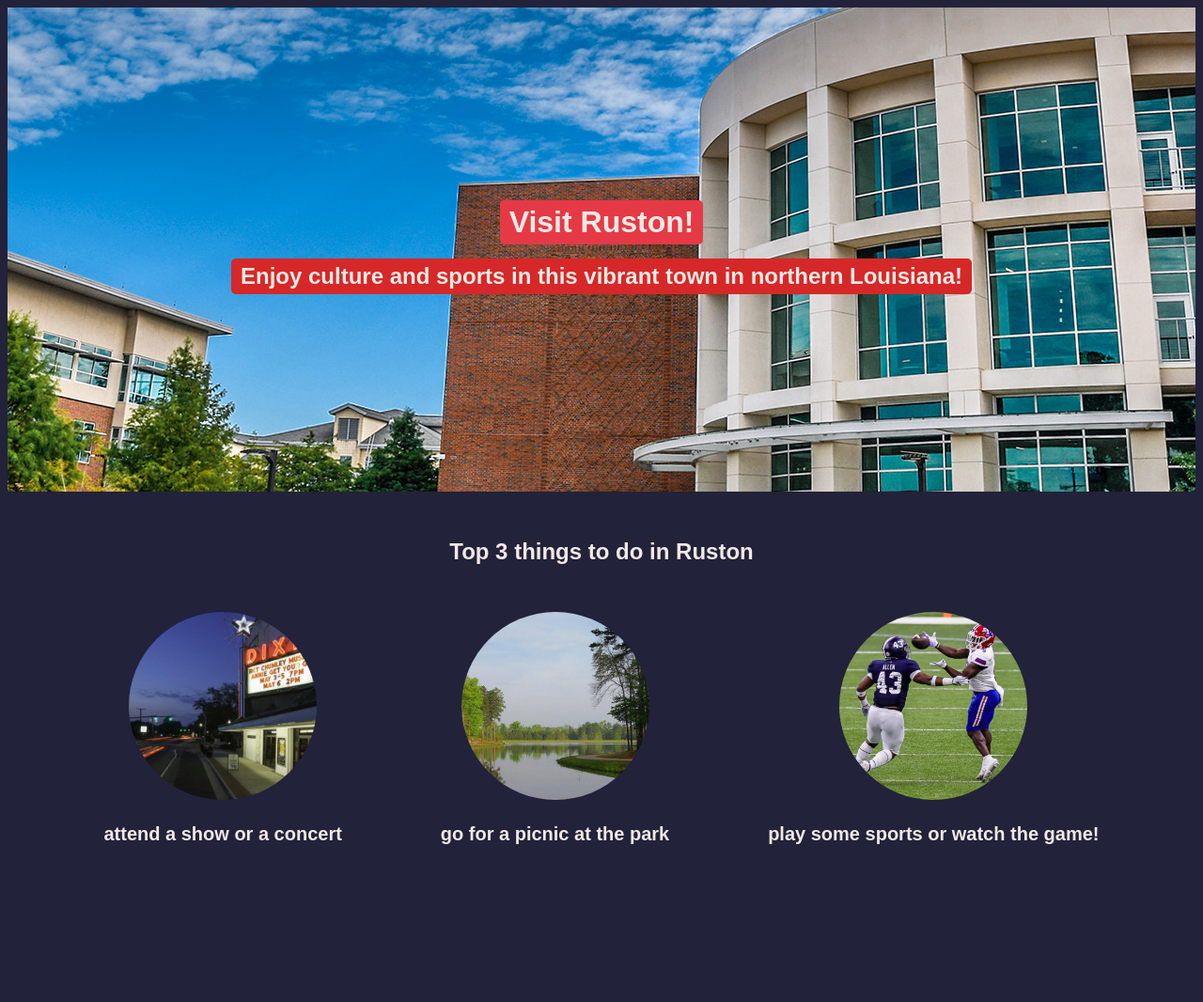
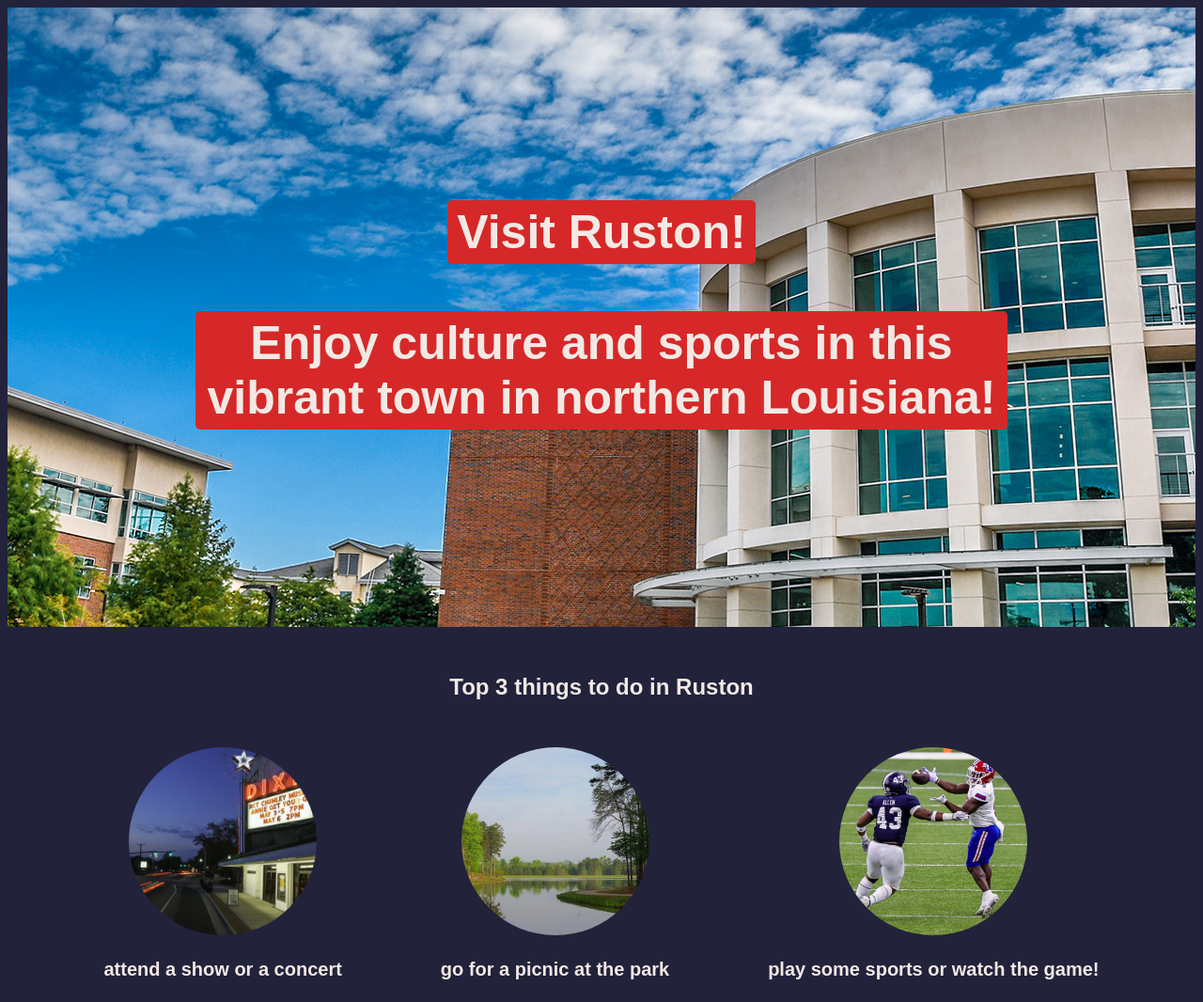
Before and after one commit to GavinBingham/gavin-s-ruston-web, a plain HTML site: page index.html in a window 1280 px wide. Shown: the top 1066 px of the page at 94% size. Drawn offline with Linux system fonts and the light colour scheme; a web font is replaced by a local one.

Commit message:
Update styles.css

```diff
--- a/styles.css
+++ b/styles.css
@@ -23,27 +23,21 @@ body {
 }
 
 #visit {
-  background: #e63946;
+  background: #d62828;
   padding: 5px 10px;
   border-radius: 5px;
   margin: 5px auto 10px;
   width: fit-content;
-}
-
-#visit:hover {
-  box-shadow: 0px 0px 20px #000000;
+  font-size: 50px;
 }
 
 #enjoy {
   background: #d62828;
   padding: 5px 10px;
   border-radius: 5px;
-  margin: 5px auto 10px;
+  margin: 40px auto 10px;
   width: fit-content;
-}
-
-#enjoy:hover {
-  box-shadow: 0px 0px 20px #000000;
+  font-size: 50px;
 }
 
 img {
```
